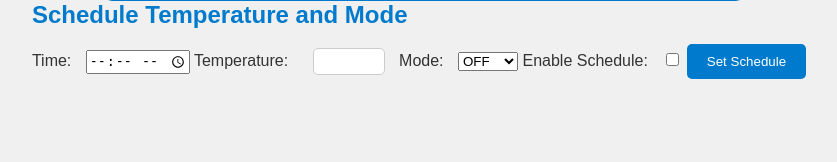
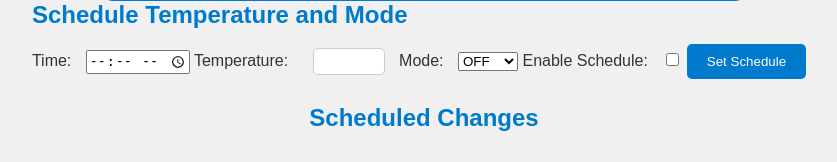
Before and after one commit to jasonkaufmann/smart-thermostat, a Flask app: page / in a window 1280 px wide. Shown: the part 1011-1173 px from the top of the page, without its empty margins (216-1053 px from the left). Before the commit the page ends 1090 px from the top, so only its background shows below. Run offline with Flask 3, Linux system fonts and the light colour scheme; grey boxes are pictures that could not be loaded.

Commit message:
add scehdule capability

```diff
--- a/static/script.js
+++ b/static/script.js
@@ -335,6 +335,8 @@ function initializeVideoFeed() {
     loadNextFrame();
 }
 
+let scheduledItems = []; // Array to store scheduled items
+
 // Function to submit the schedule
 function submitSchedule() {
     const time = document.getElementById('schedule-time').value;
@@ -342,12 +344,16 @@ function submitSchedule() {
     const mode = document.getElementById('schedule-mode').value;
     const enabled = document.getElementById('schedule-enable').checked;
 
-    if (enabled && time && temp && mode) {
+    if (time && temp && mode) {
         const scheduleData = {
             time: time,
             temperature: parseInt(temp),
-            mode: mode
+            mode: mode,
+            enabled: enabled
         };
+
+        scheduledItems.push(scheduleData); // Add to the scheduled items array
+        displayScheduledItems(); // Refresh the display
 
         fetchWithTimeout("http://10.0.0.54:5000/set_schedule", {
             method: "POST",
@@ -369,8 +375,51 @@ function submitSchedule() {
         })
         .catch(error => console.error('Error setting schedule:', error));
     } else {
-        alert('Please fill all fields and enable the schedule.');
+        alert('Please fill all fields to set a schedule.');
     }
+}
+
+// Function to display scheduled items
+function displayScheduledItems() {
+    const scheduledItemsContainer = document.getElementById('scheduled-items');
+    scheduledItemsContainer.innerHTML = ''; // Clear existing items
+
+    scheduledItems.forEach((item, index) => {
+        const scheduleItemDiv = document.createElement('div');
+        scheduleItemDiv.classList.add('schedule-item');
+
+        const scheduleInfo = document.createElement('span');
+        scheduleInfo.textContent = `Time: ${item.time}, Temp: ${item.temperature}°F, Mode: ${item.mode.toUpperCase()}`;
+
+        const enableCheckbox = document.createElement('input');
+        enableCheckbox.type = 'checkbox';
+        enableCheckbox.checked = item.enabled;
+        enableCheckbox.onchange = () => toggleScheduleEnable(index, enableCheckbox.checked);
+
+        const deleteButton = document.createElement('button');
+        deleteButton.textContent = 'Delete';
+        deleteButton.onclick = () => deleteScheduledItem(index);
+
+        scheduleItemDiv.appendChild(scheduleInfo);
+        scheduleItemDiv.appendChild(enableCheckbox);
+        scheduleItemDiv.appendChild(deleteButton);
+
+        scheduledItemsContainer.appendChild(scheduleItemDiv);
+    });
+}
+
+// Function to toggle the enable state of a scheduled item
+function toggleScheduleEnable(index, enabled) {
+    scheduledItems[index].enabled = enabled;
+    console.log(`Schedule ${index} enabled: ${enabled}`);
+    // Optionally, send an update to the server here
+}
+
+// Function to delete a scheduled item
+function deleteScheduledItem(index) {
+    scheduledItems.splice(index, 1); // Remove the item from the array
+    displayScheduledItems(); // Refresh the display
+    console.log(`Deleted schedule ${index}`);
 }
 
 // Initialize the desired temperature and update the page every second
@@ -397,4 +446,6 @@ window.onload = function() {
     document.getElementById('light-btn').addEventListener('click', activateLight);
 
     initializeVideoFeed(); // Initialize video feed after temperature setup
-}
+
+    displayScheduledItems(); // Display any existing scheduled items
+};
--- a/templates/index.html
+++ b/templates/index.html
@@ -11,6 +11,17 @@
     <style>
         .yellow-bg {
             background-color: yellow;
+        }
+        .schedule-list {
+            margin-top: 20px;
+        }
+        .schedule-item {
+            display: flex;
+            align-items: center;
+            margin-bottom: 10px;
+        }
+        .schedule-item span {
+            margin-right: 10px;
         }
     </style>
 </head>
@@ -74,5 +85,11 @@
         <button type="button" id="schedule-submit" onclick="submitSchedule()">Set Schedule</button>
     </div>
 
+    <!-- Schedule List Section -->
+    <div class="schedule-list">
+        <h2>Scheduled Changes</h2>
+        <div id="scheduled-items"></div>
+    </div>
+
 </body>
 </html>
```
